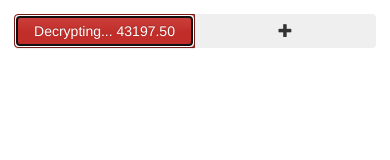
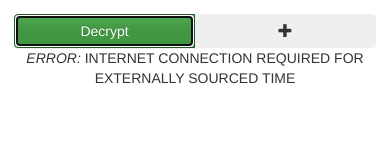
Before and after one commit to LeStarch/enclock, a plain HTML site: page www/index.html in a window 390 px wide. Both pictures are taken after a click on the button "Decrypt". Drawn offline with Linux system fonts and the light colour scheme; some packages are replaced by stand-ins of ours; no server answers.

Commit message:
lestarch: fixing CAPS; fixing modifiable system time

```diff
--- a/config.xml
+++ b/config.xml
@@ -11,6 +11,7 @@
     <content src="index.html" />
     <plugin name="cordova-plugin-whitelist" spec="1" />
     <access origin="*" />
+    <allow-navigation href="*" />
     <allow-intent href="http://*/*" />
     <allow-intent href="https://*/*" />
     <allow-intent href="tel:*" />
--- a/www/css/index.css
+++ b/www/css/index.css
@@ -60,4 +60,5 @@ body {
 
 input[type="text"] {
     width: 100%;
+    text-transform: none;
 }
--- a/www/index.html
+++ b/www/index.html
@@ -19,7 +19,7 @@
 -->
 <html>
     <head>
-        <meta http-equiv="Content-Security-Policy" content="default-src 'self' data: gap: https://ssl.gstatic.com 'unsafe-eval'; style-src 'self' 'unsafe-inline'; media-src *">
+        <meta http-equiv="Content-Security-Policy" content="default-src 'self' data: gap: https://ssl.gstatic.com http://tycho.usno.navy.mil 'unsafe-eval'; style-src 'self' 'unsafe-inline'; media-src *">
         <meta name="format-detection" content="telephone=no">
         <meta name="msapplication-tap-highlight" content="no">
         <meta name="viewport" content="user-scalable=no, initial-scale=1, maximum-scale=1, minimum-scale=1, width=device-width">
@@ -41,6 +41,7 @@
                     </button>
                 </div>
             </div>
+            <div id="derror"></div>
             <!-- Add key modal -->
             <div id="modal-add" class="modal fade" role="dialog">
                 <div class="modal-dialog">
@@ -55,6 +56,7 @@
                                 <tr>
                                     <td><input type="text" id="key-input"></input></td>
                                     <td><input type="text" id="pass-input"></input></td>
+                                    <!--td><input type="number" id="time-input" value="60"></input></td-->
                                 </tr>
                             </table>
                         </div>
@@ -74,5 +76,6 @@
         <script type="text/javascript" src="cordova.js"></script>
         <script type="text/javascript" src="js/index.js"></script>
         <script type="text/javascript" src="js/enclock.js"></script>
+        <script type="text/javascript" src="js/time.js"></script>
     </body>
 </html>
--- a/www/js/enclock.js
+++ b/www/js/enclock.js
@@ -1,7 +1,7 @@
 var COUNTDOWN_STEP = 500;
-var COUNTDOWN_DURATION = 43200000;
+var COUNTDOWN_DURATION = 3600 * 1.5 * 1000;
 var INTERVAL_ID = null;
-var NOT_SECRET_ENCRYPTION_KEY = "FILL-ME";
+var NOT_SECRET_ENCRYPTION_KEY = null;
 /**
  * Clears the input boxes
  */
@@ -24,25 +24,30 @@ function addRecord() {
 function deleteRecord(e) {
     var key = e.target.getAttribute("key");
     window.localStorage.removeItem(key);
-    decrypt();
+    decrypt(null);
 }
 /**
  * Decrypt the password.
  */
-function decrypt() {
-    var button = document.getElementById("go-button");
-    button.classList.remove("btn-danger");
-    button.classList.add("btn-primary");
-    button.innerHTML = "Clear";
-    button.onclick = setup;
+function decrypt(button) {
+    if (button != null) {
+        button.classList.remove("btn-danger");
+        button.classList.add("btn-primary");
+        button.innerHTML = "Clear";
+        button.onclick = setup;
+    }
     //HTML to add
     var tbl = "<table class='table table-bordered table-striped'><tr><th>Key</th><th>Password</th><th></th></tr>";
     for (var key in window.localStorage) {
         var password = window.localStorage[key];
         try {
             password = sjcl.decrypt(NOT_SECRET_ENCRYPTION_KEY, password);
+            if (typeof(password) != "string") {
+                password = "error";
+            }
         } catch (e) {
             console.log("[ERROR] "+e);
+            password = "error";
         }
         tbl += "<tr><td>"+key+"</td><td>"+password+"</td>";
         tbl += "<td><button class='btn btn-danger delete-record' key='"+key+"'>X</button></td></tr>";
@@ -59,39 +64,49 @@ function decrypt() {
 /**
  * Update the button
  */
-function update(countdown) {
-    var button = document.getElementById("go-button");
+function update(countdown, button) {
     button.classList.remove("btn-success");
     button.classList.add("btn-danger");
-    button.innerHTML = "Decrypting... "+(countdown/1000).toFixed(2);
+    button.innerHTML = "Decrypting... "+(countdown/1000).toFixed(0);
 }
 /**
  * Start the decryption counter
+ * @param time: current external time
  */
-function start() {
+function start(begin) {
     //Ten hours
-    var countdown = COUNTDOWN_DURATION;
+    var end = begin + COUNTDOWN_DURATION;
     //Setup countdown function
-    var closure = function() {
-        countdown = countdown - COUNTDOWN_STEP;
-        update(countdown);
-        if (countdown <= 0) {
-            decrypt();
+    var closure = function(time) {
+        update(end - time, this);
+        if (time >= end) {
+            decrypt(this);
             clearInterval(INTERVAL_ID);
         }
     };
-    INTERVAL_ID = setInterval(closure, COUNTDOWN_STEP);
+    INTERVAL_ID = setInterval(get_external_time.bind(null, closure.bind(this), error), COUNTDOWN_STEP);
+}
+/**
+ * An error function to display an error
+ */
+function error(err) {
+    document.getElementById("derror").innerHTML =
+        "<em>Error:</em> Internet connection required for externally sourced time";
 }
 /**
  * A function designed to setup the encrypt button actions
  */
 function setup() {
+    if (typeof(window.localStorage["NOT_SECRET_ENCRYPTION_KEY"]) == "undefined" ) {
+        window.localStorage["NOT_SECRET_ENCRYPTION_KEY"] = new Date().getTime();
+    }
+    NOT_SECRET_ENCRYPTION_KEY = window.localStorage["NOT_SECRET_ENCRYPTION_KEY"];
     var button = document.getElementById("go-button");
     button.classList.remove("btn-primary");
     button.classList.remove("btn-danger");
     button.classList.add("btn-success");
     button.innerHTML = "Decrypt";
-    button.onclick = start;
+    button.onclick = get_external_time.bind(null, start.bind(button), error);
     var div = document.getElementById("display");
     div.innerHTML = "";
     //Setup add and clear buttons
--- /dev/null
+++ b/www/js/time.js
@@ -0,0 +1,32 @@
+var TIME_URL = "http://tycho.usno.navy.mil/cgi-bin/timer.pl";
+var TIME_RE = new RegExp("<BR>(.*)Universal Time");
+
+/**
+ * Parse time from an unmodifiable source
+ * @param success: sucess function to call
+ * @param error: error function to call
+ */
+function parse_external_time(text, success) {
+    var time = TIME_RE.exec(text);
+    if (time != null) {
+        time = new Date(time[1].trim()).getTime();
+        success(time);
+    }
+}
+/**
+ * Get time from an unmodifiable source
+ * @param success: sucess function to call
+ * @param error: error function to call
+ */
+function get_external_time(success, error) {
+    var xhttp = new XMLHttpRequest();
+    xhttp.onreadystatechange = function() {
+        if (this.readyState == 4 && this.status == 200) {
+            parse_external_time(this.response, success);
+        } else if (this.readyState == 4) {
+            error(this.response);
+        }
+    };
+    xhttp.open("GET", TIME_URL, true);
+    xhttp.send();
+}
```
